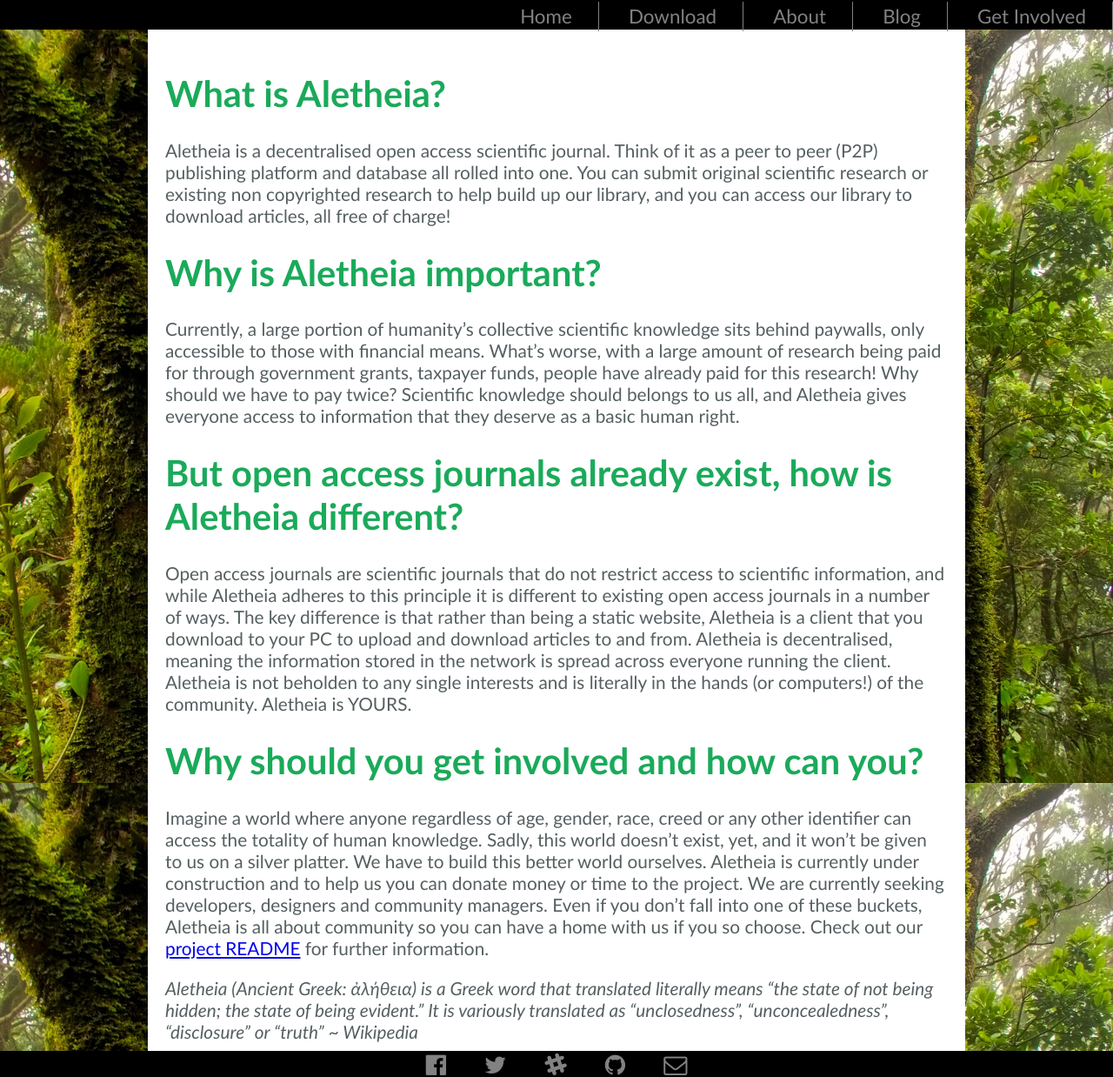
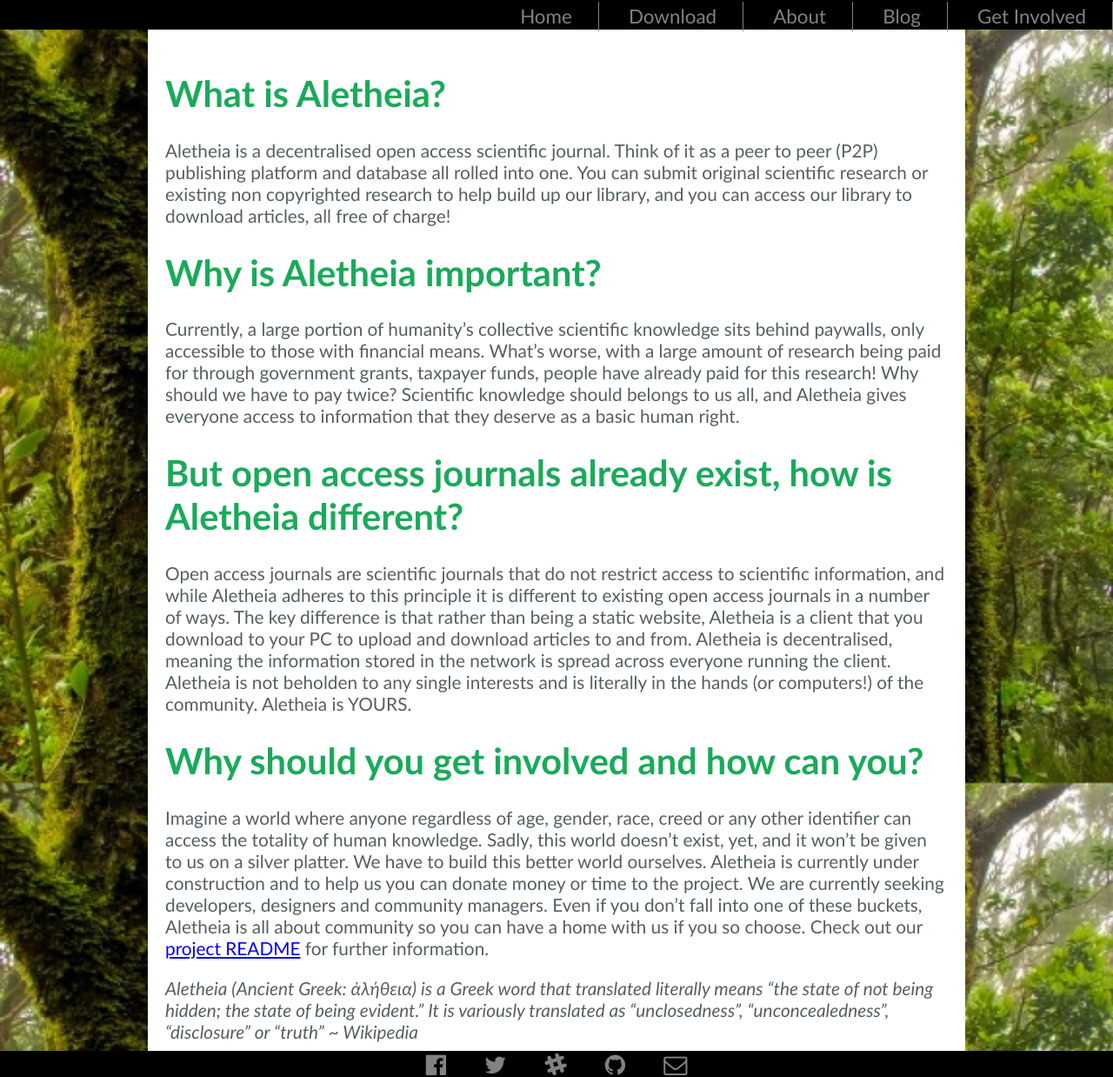
Before and after one commit to aletheia-foundation/aletheia-foundation.github.io, a Jekyll site: the page built from about.md, in a window 1280 px wide and 1238 px high. Shown: the whole window at 87% size. Built offline with Jekyll 4.4.1, drawn with Linux system fonts in a browser that asks for light colours.

Commit message:
attempt at lower screen resolution..

```diff
--- a/_sass/common.sass
+++ b/_sass/common.sass
@@ -5,6 +5,9 @@ $aletheia_lightgreen: rgba(170,207,56,1)
 
 $small_screen_max_width: 740px
 $large_screen_min_width: 741px
+
+$small_screen_dpi: 100dpi
+$large_screen_dpi: 101dpi
 
 html
     width: 100%
@@ -19,7 +22,6 @@ body
     width: 100%
     height: 100%
     /* https://pixabay.com/en/landscape-forest-trees-jungle-2584127/ */
-    background-image: url("/images/bg4.jpg")
     background-size: 100% 100%
     background-attachment: fixed
     margin: 0
@@ -28,3 +30,11 @@ body
 @media screen and (max-width: $small_screen_max_width)
     body
         background-size: auto 100%
+
+@media screen and (max-resolution: $small_screen_dpi)
+    body
+        background-image: url("/images/bg_30pc.jpg")
+
+@media screen and (min-resolution: $large_screen_dpi)
+    body
+        background-image: url("/images/bg_100pc.jpg")
```
Also changed, not shown: images/bg_100pc.jpg (renamed from images/bg4.jpg), images/bg_30pc.jpg (added).
